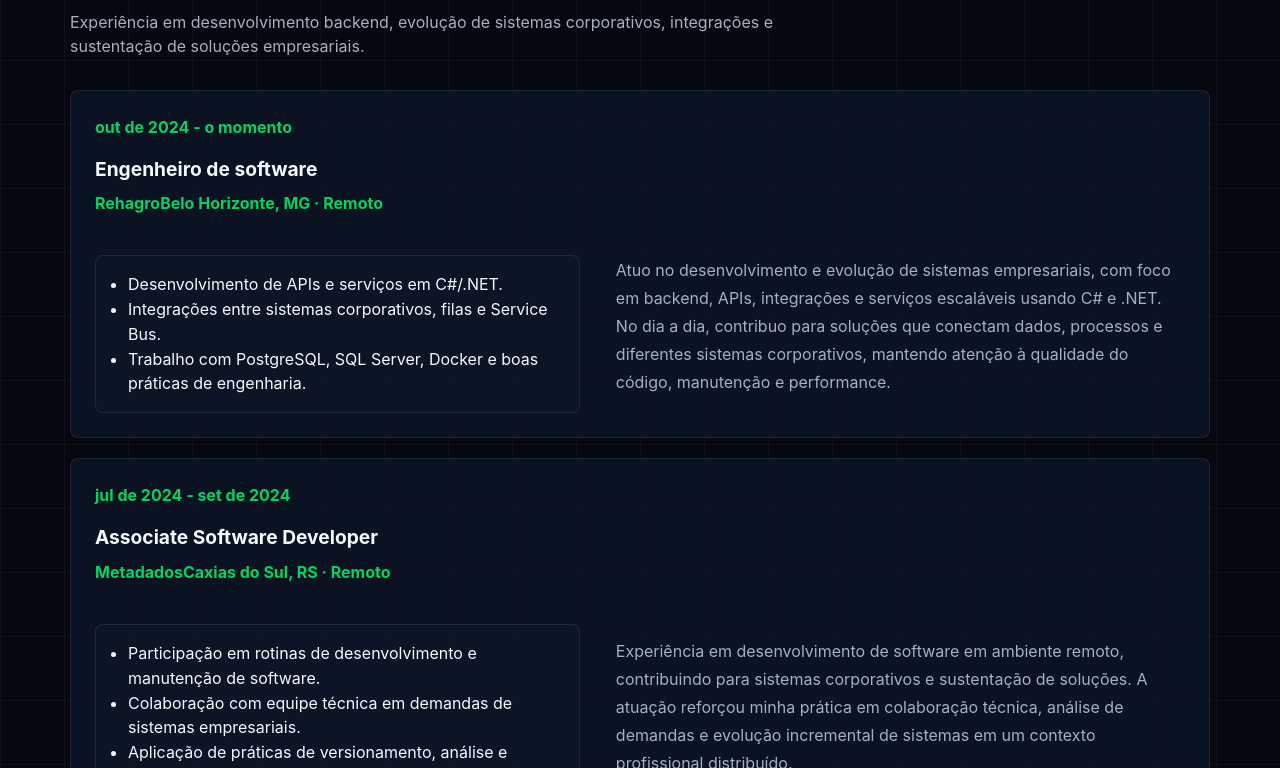
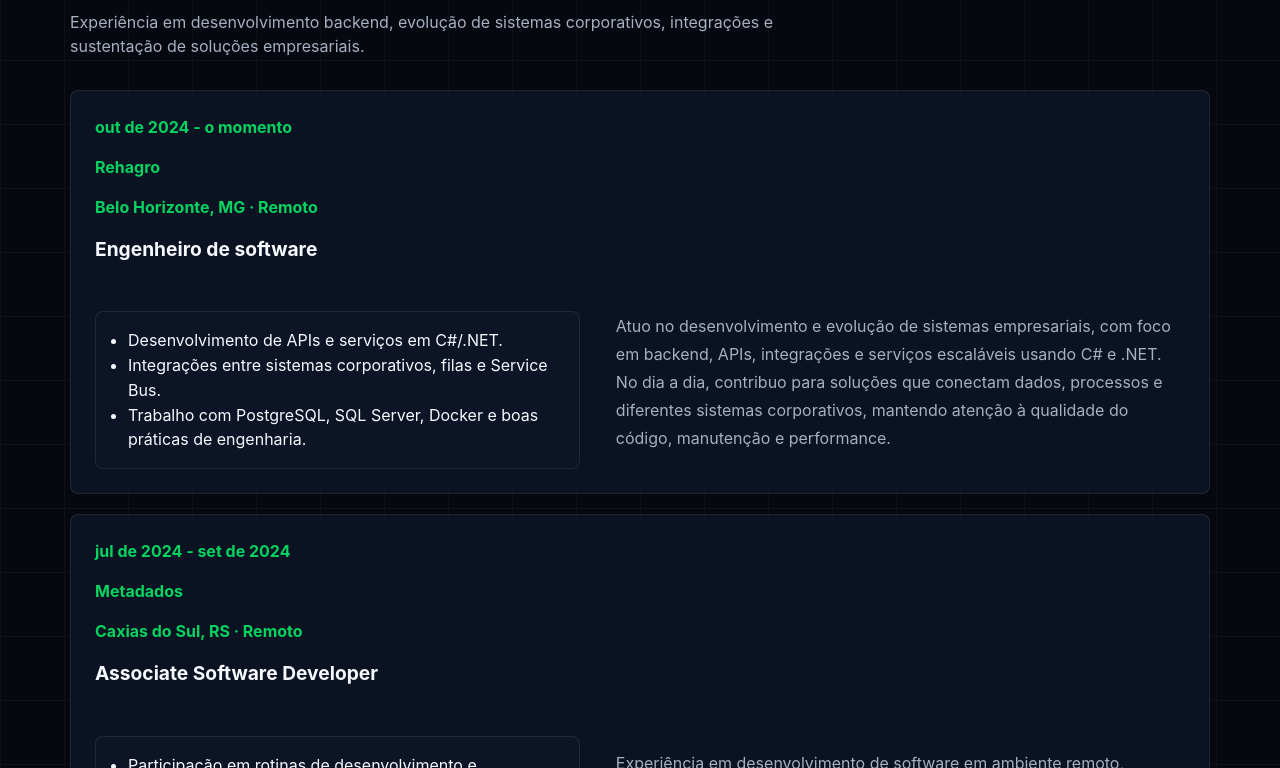
Before and after one commit to Alex-Filipe/alexfilipe-dev, a React (Vite) app: page / in a window 1280 px wide. Shown: the part 1092-1860 px from the top of the page. Built offline with nearby package versions, Linux system fonts and the light colour scheme.

Commit message:
Refine timeline cards

```diff
--- /dev/null
+++ b/src/components/ui/TimelineCard.tsx
@@ -0,0 +1,34 @@
+type TimelineCardProps = {
+  description: string;
+  highlights?: string[];
+  meta: string[];
+  title: string;
+};
+
+export function TimelineCard({
+  description,
+  highlights,
+  meta,
+  title,
+}: TimelineCardProps) {
+  return (
+    <article className="timeline-item">
+      <div>
+        {meta.map((item) => (
+          <p key={item}>{item}</p>
+        ))}
+        <h3>{title}</h3>
+      </div>
+
+      <p>{description}</p>
+
+      {highlights?.length ? (
+        <ul>
+          {highlights.map((highlight) => (
+            <li key={highlight}>{highlight}</li>
+          ))}
+        </ul>
+      ) : null}
+    </article>
+  );
+}
--- a/src/data/content.ts
+++ b/src/data/content.ts
@@ -158,6 +158,11 @@
         status: "Em andamento",
         description:
           "Pesquisa com foco em Inteligência Artificial, explorando como técnicas de IA podem ser aplicadas na construção de sistemas inteligentes e soluções tecnológicas inovadoras.",
+        highlights: [
+          "Pesquisa em Inteligência Artificial aplicada.",
+          "Estudo de sistemas inteligentes e soluções tecnológicas.",
+          "Conexão entre engenharia de software e investigação acadêmica.",
+        ],
       },
       {
         title: "Graduação em Engenharia de Software",
@@ -165,6 +170,11 @@
         status: "Concluído",
         description:
           "Formação voltada para desenvolvimento de software, arquitetura de sistemas, qualidade de código, bancos de dados e práticas de engenharia aplicadas à construção de soluções digitais.",
+        highlights: [
+          "Desenvolvimento de software e arquitetura de sistemas.",
+          "Qualidade de código, bancos de dados e práticas de engenharia.",
+          "Base acadêmica para construção de soluções digitais.",
+        ],
       },
     ],
   },
@@ -310,6 +320,11 @@
         status: "In progress",
         description:
           "Research focused on Artificial Intelligence, exploring how AI techniques can be applied to build intelligent systems and innovative technology solutions.",
+        highlights: [
+          "Research in applied Artificial Intelligence.",
+          "Study of intelligent systems and technology solutions.",
+          "Connection between software engineering and academic research.",
+        ],
       },
       {
         title: "Bachelor's Degree in Software Engineering",
@@ -317,6 +332,11 @@
         status: "Completed",
         description:
           "Education focused on software development, systems architecture, code quality, databases, and engineering practices applied to digital solutions.",
+        highlights: [
+          "Software development and systems architecture.",
+          "Code quality, databases, and engineering practices.",
+          "Academic foundation for building digital solutions.",
+        ],
       },
     ],
   },
--- a/src/features/education/EducationSection.tsx
+++ b/src/features/education/EducationSection.tsx
@@ -1,4 +1,5 @@
 import { SectionHeading } from "../../components/ui/SectionHeading";
+import { TimelineCard } from "../../components/ui/TimelineCard";
 import type { Education, SectionCopy } from "../../types/portfolio";
 
 type EducationSectionProps = {
@@ -17,14 +18,13 @@
 
       <div className="timeline">
         {education.map((item) => (
-          <article className="timeline-item" key={item.title}>
-            <div>
-              <p>{item.status}</p>
-              <h3>{item.title}</h3>
-              <span>{item.institution}</span>
-            </div>
-            <p>{item.description}</p>
-          </article>
+          <TimelineCard
+            description={item.description}
+            highlights={item.highlights}
+            key={item.title}
+            meta={[item.status, item.institution]}
+            title={item.title}
+          />
         ))}
       </div>
     </section>
--- a/src/features/experience/ExperienceSection.tsx
+++ b/src/features/experience/ExperienceSection.tsx
@@ -1,4 +1,5 @@
 import { SectionHeading } from "../../components/ui/SectionHeading";
+import { TimelineCard } from "../../components/ui/TimelineCard";
 import type { Experience, SectionCopy } from "../../types/portfolio";
 
 type ExperienceSectionProps = {
@@ -17,20 +18,13 @@
 
       <div className="timeline">
         {experiences.map((experience) => (
-          <article className="timeline-item" key={experience.company}>
-            <div>
-              <p>{experience.period}</p>
-              <h3>{experience.role}</h3>
-              <span>{experience.company}</span>
-              <span>{experience.location}</span>
-            </div>
-            <p>{experience.description}</p>
-            <ul>
-              {experience.highlights.map((highlight) => (
-                <li key={highlight}>{highlight}</li>
-              ))}
-            </ul>
-          </article>
+          <TimelineCard
+            description={experience.description}
+            highlights={experience.highlights}
+            key={`${experience.company}-${experience.period}`}
+            meta={[experience.period, experience.company, experience.location]}
+            title={experience.role}
+          />
         ))}
       </div>
     </section>
--- a/src/types/portfolio.ts
+++ b/src/types/portfolio.ts
@@ -29,6 +29,7 @@
   institution: string;
   status: string;
   description: string;
+  highlights: string[];
 };
 
 export type Language = "pt-BR" | "en-US";
```
